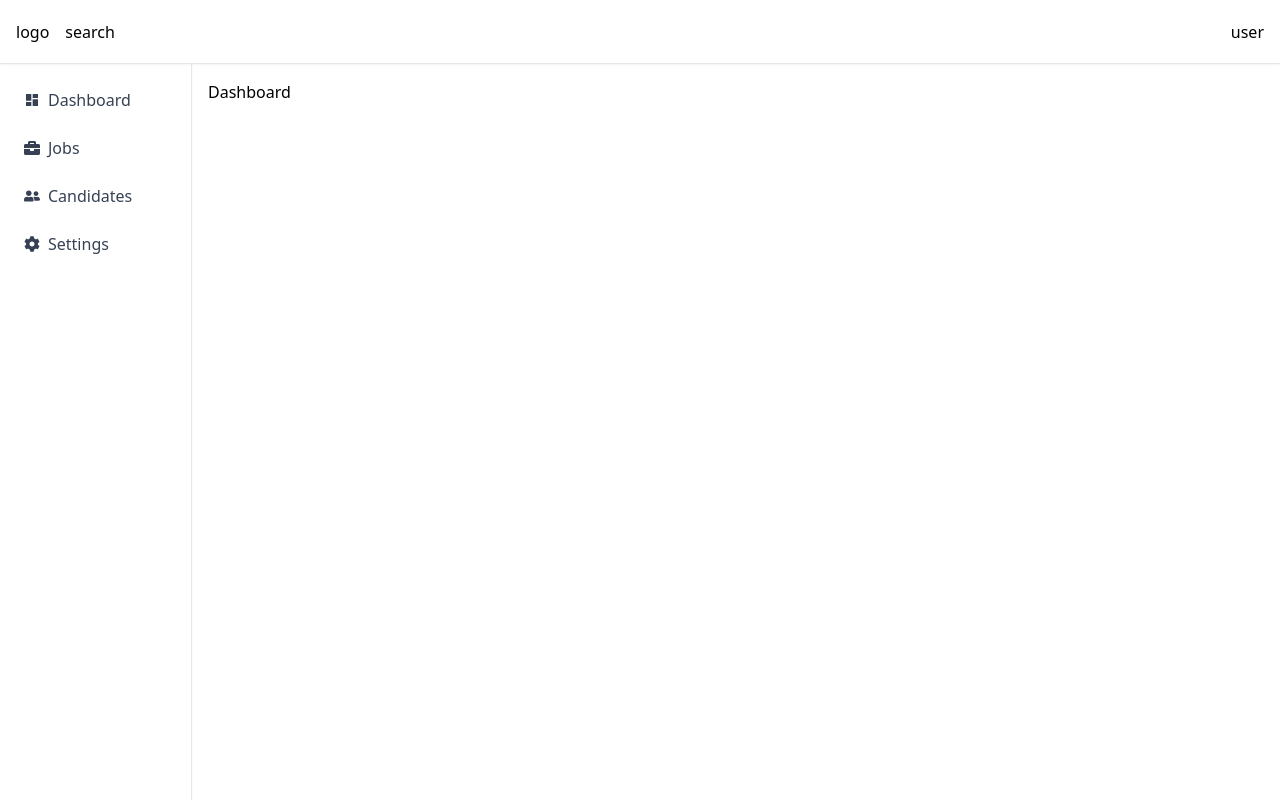
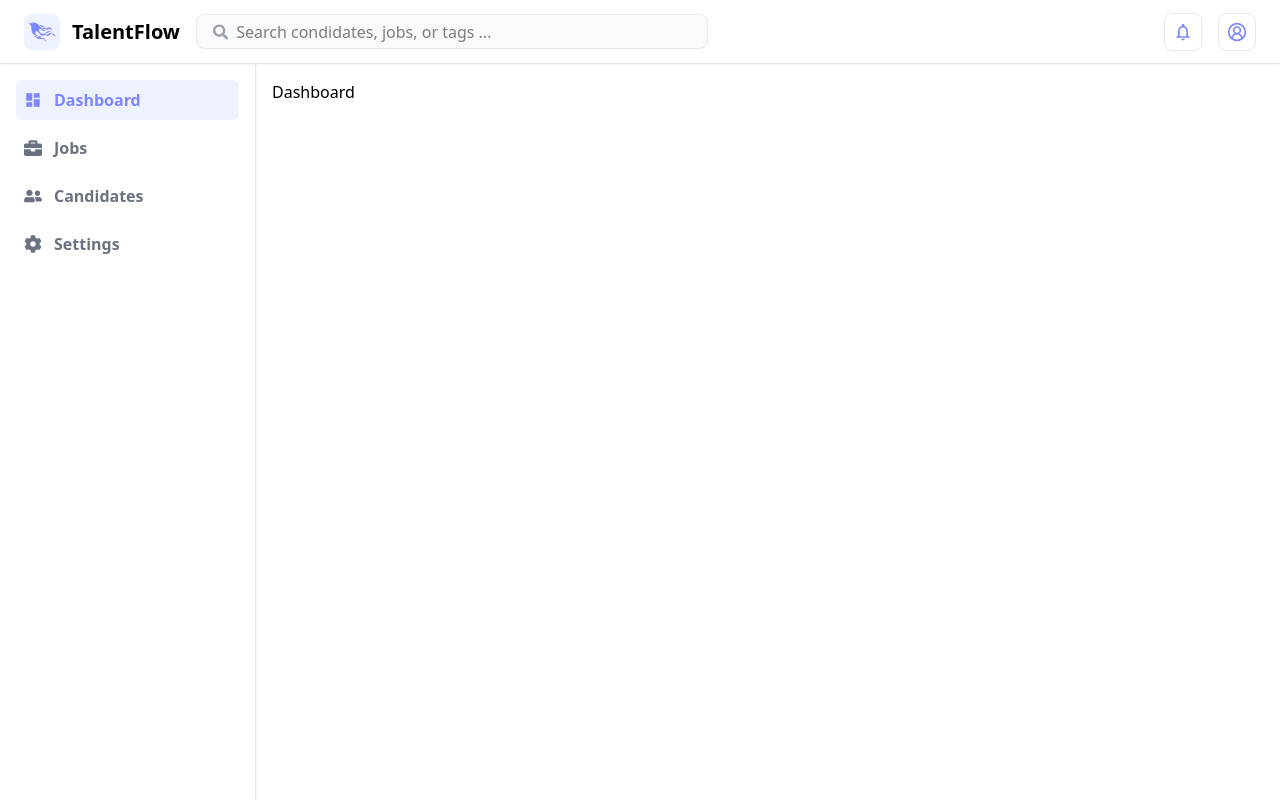
Before and after one commit to MahdiGhanbari/job-management-dashboard, a Next.js app: page /dashboard in a window 1280 px wide. Built offline with nearby package versions, Linux system fonts and the light colour scheme.

Commit message:
completed the Header and sidebar but the Header is not interactive still

```diff
--- a/package.json
+++ b/package.json
@@ -9,6 +9,7 @@
     "lint": "eslint"
   },
   "dependencies": {
+    "clsx": "^2.1.1",
     "next": "16.3.3",
     "react": "19.2.8",
     "react-dom": "19.2.8",
--- a/src/app/(dashboard-layout)/layout.tsx
+++ b/src/app/(dashboard-layout)/layout.tsx
@@ -2,13 +2,13 @@ import Header from "@/components/Header";
 import Sidebar from "@/components/Sidebar";
 
 
-export default function RootLayout({ children }: { children: React.ReactNode }) {
+export default function DashboardLayout({ children }: { children: React.ReactNode }) {
     return (
 
-        <div className="grid grid-cols-[12rem_1fr] grid-rows-[4rem_1fr] [grid-template-areas:'header_header''sidebar_content'] h-full" >
-            <Header className="p-4 border-b border-gray-200 shadow-xs [grid-area:header]" />
+        <div className="grid grid-cols-[16rem_1fr] grid-rows-[4rem_1fr] [grid-template-areas:'header_header''sidebar_content'] h-full" >
+            <Header className="px-6 py-4 border-b border-gray-200 shadow-xs [grid-area:header]" />
 
-            <Sidebar className=" p-4 border-r border-gray-200 shadow-xs [grid-area:sidebar]" />
+            <Sidebar className="p-4 border-r border-gray-200 shadow-xs [grid-area:sidebar]" />
             <main className="flex-1 p-4 [grid-area:content]">{children}</main>
         </div>
 
--- a/src/app/(landing)/page.tsx
+++ b/src/app/(landing)/page.tsx
@@ -1,9 +1,4 @@
 import { redirect } from "next/navigation";
 export default function Home() {
   redirect("/dashboard");
-  return (
-    <div>
-      <h1>Home</h1>
-    </div>
-  );
 }
--- a/src/components/Header.tsx
+++ b/src/components/Header.tsx
@@ -1,7 +1,31 @@
+import { FaPhoenixFramework, FaSearch } from "react-icons/fa";
+import { LuCircleUserRound } from "react-icons/lu";
+import { MdAdd, MdOutlineNotificationsNone } from "react-icons/md";
+
 export default function Header({className}: {className?: string}) {
+
   return <div className={"bg-white flex flex-row justify-between items-center gap-4 " + className}>
-    <div className="">logo</div>
-    <div className="flex-1">search</div>
-    <div className="">user</div>
+    <div className="flex gap-3 items-center">
+      <div className="bg-indigo-50 text-indigo-400 p-1 rounded-lg">
+        <FaPhoenixFramework size="28" />
+      </div>
+      <span className="font-bold text-xl">TalentFlow</span>
+      </div>
+
+    <div className="flex-1">
+      <div className="flex items-center gap-2 w-lg h-[2.2rem] border rounded-lg px-4  border-gray-200 bg-gray-50">
+        <FaSearch className="font-light text-gray-400"/>
+        <input className="w-full focus:outline-none focus:border-none" placeholder="Search condidates, jobs, or tags ..."/>
+      </div>
+    </div>
+
+    <button className="p-2 rounded-lg border border-gray-200">
+      <MdOutlineNotificationsNone  size="20" className="text-indigo-400"/>
+    </button>
+
+    <button className="p-2 rounded-lg border border-gray-200">
+      <LuCircleUserRound  size="20" className="text-indigo-400"/>
+    </button>
+
   </div>;
 }
--- a/src/components/Sidebar.tsx
+++ b/src/components/Sidebar.tsx
@@ -1,18 +1,37 @@
+"use client";
+
 import Link from "next/link";
 import { FaUserFriends , FaBriefcase, FaCog } from "react-icons/fa";
 import { MdDashboard } from "react-icons/md";
+import { usePathname } from "next/navigation";
+import clsx from "clsx";
+import { IconType } from "react-icons";
 
-function SidebarItem({ href, icon, text }: { href: string, icon: React.ReactNode, text: string }) {
-  return <li className="hover:bg-gray-100 rounded-md p-2">
-        <Link className="flex justify-start items-center gap-2 text-gray-700" href={href}>{icon} {text}</Link>
+const ITEMS = [
+  {href: '/dashboard', text: 'Dashboard', icon: MdDashboard},
+  {href: '/jobs', text: 'Jobs', icon: FaBriefcase},
+  {href: '/candidates', text: 'Candidates', icon: FaUserFriends},
+  {href: '/settings', text: 'Settings', icon: FaCog}
+]
+
+function SidebarItem({ href, icon, text, pathname }: { href: string, icon: IconType, text: string, pathname: string }) {
+  const Icon = icon
+  const isActive = pathname === href;
+  const activeClasses = "text-indigo-400 bg-indigo-50";
+  const inactiveClasses = "hover:bg-gray-100 text-gray-500";
+
+  return <li className={clsx("font-semibold rounded-md p-2", isActive ? activeClasses : inactiveClasses)}>
+        <Link className="flex justify-start items-center gap-3 select-none" href={href}>
+          <span className="text-lg">{<Icon/>}</span> {text}
+        </Link>
     </li>;
 }
 
 export default function Sidebar({className}: {className?: string}) {
+  const pathname = usePathname();
   return <ul className={"flex flex-col gap-2 " + className}>
-    <SidebarItem href="/dashboard" icon={<MdDashboard/>} text="Dashboard" />
-    <SidebarItem href="/jobs" icon={<FaBriefcase/>} text="Jobs" />
-    <SidebarItem href="/candidates" icon={<FaUserFriends/>} text="Candidates" />
-    <SidebarItem href="/settings" icon={<FaCog/>} text="Settings" />
+    {
+      ITEMS.map(item=> <SidebarItem key={item.href} pathname={pathname} href={item.href} icon={item.icon} text={item.text} />)
+    }
   </ul>;
 }
```
Also changed, not shown: 1 other file (tests, documents, lock files or other folders).
